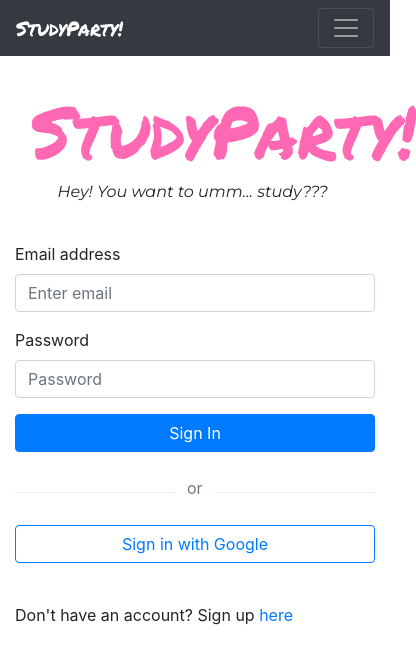
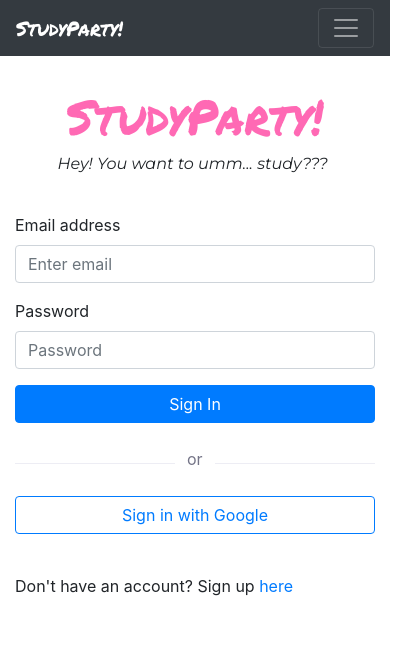
Before and after one commit to ktomanelli/StudyParty, a React (Create React App) app: page / in a window 390 px wide. Shown: the top 664 px of the page, 416 px wide, since content can reach past the window. Built offline with nearby package versions, Linux system fonts and the light colour scheme; no server answers.

Commit message:
added responsive css to main-title

```diff
--- a/src/Pages/SignIn/SignIn.css
+++ b/src/Pages/SignIn/SignIn.css
@@ -45,3 +45,10 @@
   box-sizing: border-box;
   margin-left: -20px;
 }
+
+@media only screen and (max-width: 600px) {
+  .main-title {
+    font-size: 3rem;
+    /* letter-spacing: 5px; */
+  }
+}
--- a/src/Pages/SignUp/SignUp.css
+++ b/src/Pages/SignUp/SignUp.css
@@ -41,3 +41,10 @@
   box-sizing: border-box;
   margin-left: -20px;
 }
+
+@media only screen and (max-width: 600px) {
+  .main-title {
+    font-size: 3rem;
+    /* letter-spacing: 5px; */
+  }
+}
```
